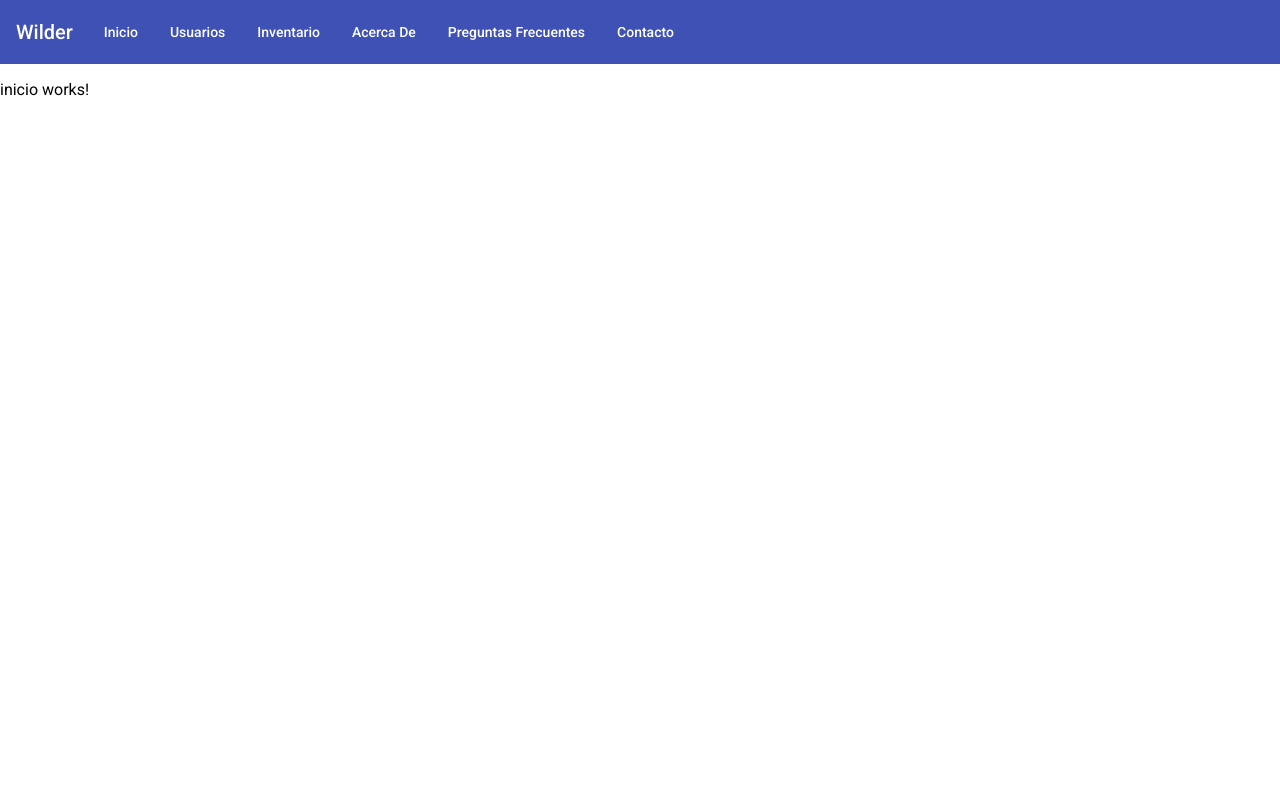
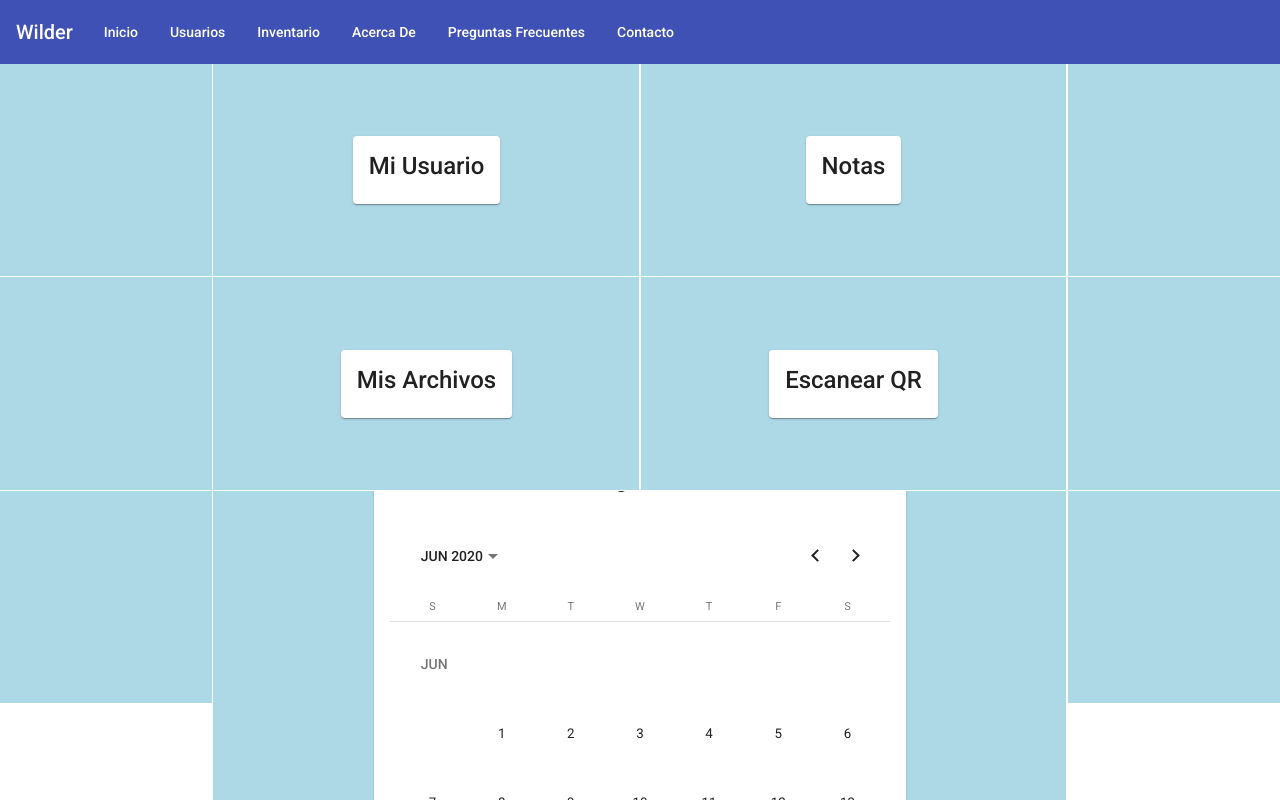
Before and after one commit to saulszsz/Wilder, an Angular app: page / in a window 1280 px wide. Shown: the top 800 px of the page. Built offline with nearby package versions, Linux system fonts and the light colour scheme; what @angular/material-moment-adapter would draw is missing.

Commit message:
primer commit de ventana inicio

```diff
--- a/src/app/components/inicio/inicio.component.css
+++ b/src/app/components/inicio/inicio.component.css
@@ -0,0 +1,3 @@
+mat-grid-tile {
+    background: lightblue;
+  }
--- a/src/app/components/inicio/inicio.component.html
+++ b/src/app/components/inicio/inicio.component.html
@@ -1 +1,46 @@
-<p>inicio works!</p>
+<mat-grid-list cols="6" rowHeight="2:2">
+    <mat-grid-tile></mat-grid-tile>
+    <mat-grid-tile colspan="2">
+        <mat-card>
+            <mat-card-title>Mi Usuario</mat-card-title>
+            <mat-card-content>
+
+            </mat-card-content>
+        </mat-card>
+    </mat-grid-tile>
+    <mat-grid-tile colspan="2">
+        <mat-card>
+            <mat-card-title>Notas</mat-card-title>
+            <mat-card-content>
+
+            </mat-card-content>
+        </mat-card>
+    </mat-grid-tile>
+    <mat-grid-tile></mat-grid-tile>
+    <mat-grid-tile></mat-grid-tile>
+    <mat-grid-tile colspan="2">
+        <mat-card>
+            <mat-card-title>Mis Archivos</mat-card-title>
+            <mat-card-content>
+            </mat-card-content>
+        </mat-card>
+    </mat-grid-tile>
+    <mat-grid-tile colspan="2">
+        <mat-card>
+            <mat-card-title>Escanear QR</mat-card-title>
+            <mat-card-content>
+            </mat-card-content>
+        </mat-card>
+    </mat-grid-tile>
+    <mat-grid-tile></mat-grid-tile>
+    <mat-grid-tile></mat-grid-tile>
+    <mat-grid-tile colspan="4" rowspan="3">
+        <mat-card>
+            <mat-card-title align="center">Agenda</mat-card-title>
+            <mat-card-content>
+                <app-calendar></app-calendar>
+            </mat-card-content>
+        </mat-card>
+    </mat-grid-tile>
+    <mat-grid-tile></mat-grid-tile>
+</mat-grid-list>
```
Also changed, not shown: src/assets/img_inicio/user-icon-vector.jpg (added).
